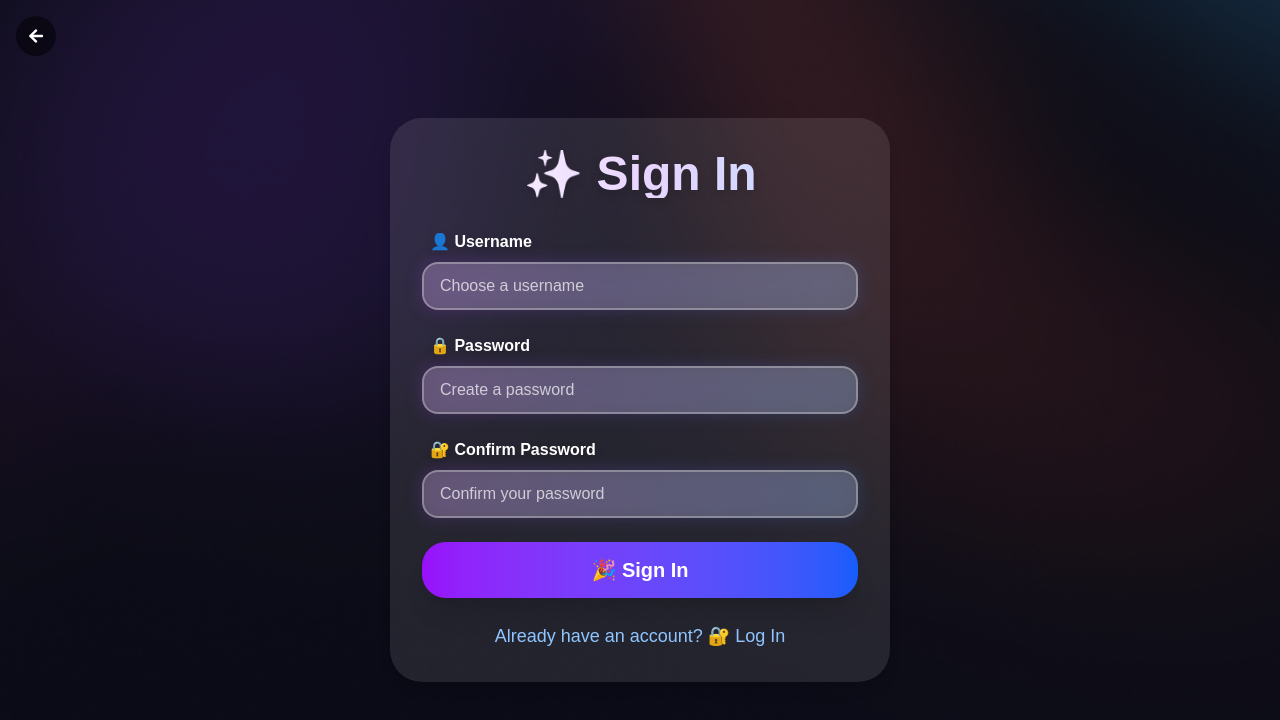
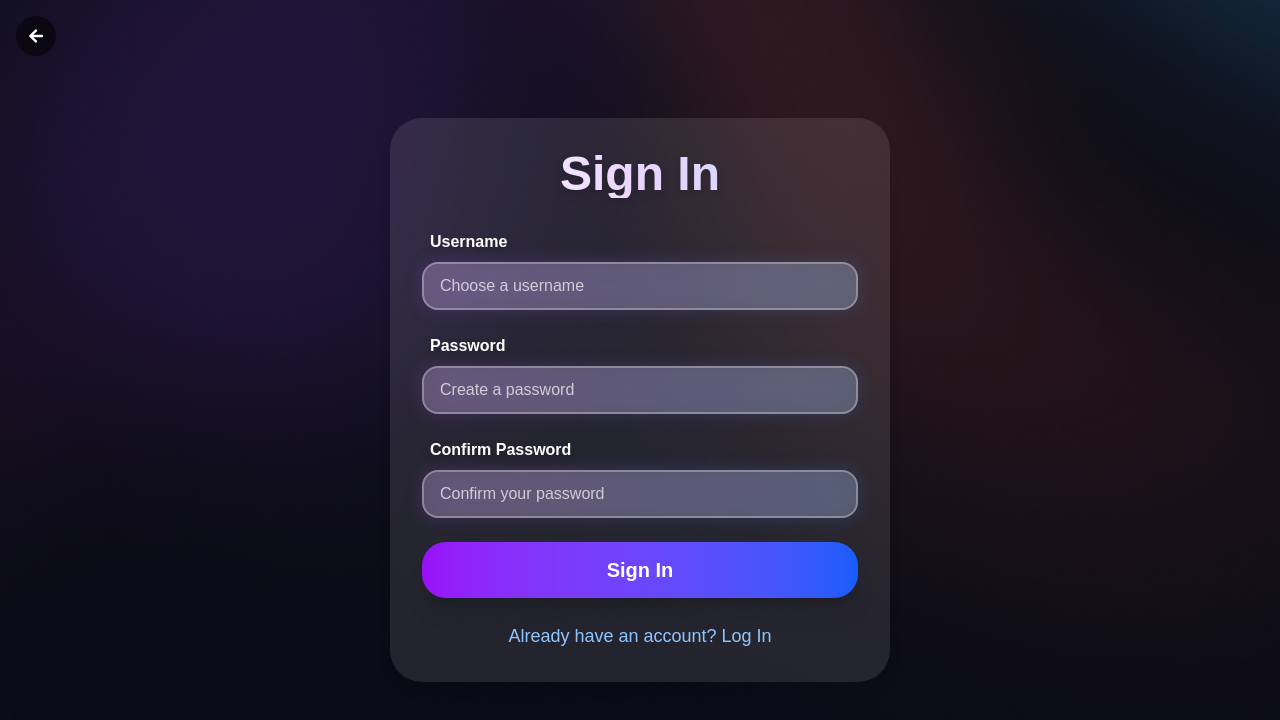
Before and after one commit to hermela1515/circl_project, a Next.js app: page /signin in a window 1280 px wide. Shown: the top 720 px of the page. Built offline with nearby package versions, Linux system fonts and the light colour scheme.

Commit message:
whole update

```diff
--- a/src/app/about/page.jsx
+++ b/src/app/about/page.jsx
@@ -68,8 +68,6 @@ export default function ProfilePage() {
             height={150}
             className="rounded-full object-cover border-4 border-white shadow-xl w-full h-full hover:scale-105 transition-transform duration-300"
           />
-
-          {/* Edit Picture */}
           <label className="absolute -bottom-2 -right-2 bg-purple-500 text-white p-2 sm:p-2.5 rounded-full cursor-pointer hover:bg-purple-600 shadow-lg transition-all duration-300 hover:scale-110">
             <input
               type="file"
@@ -80,13 +78,9 @@ export default function ProfilePage() {
             <span className="text-xs sm:text-sm font-bold">✎</span>
           </label>
         </div>
-
-        {/* Username */}
         <h1 className="text-xl sm:text-2xl md:text-3xl font-extrabold mt-2 text-purple-900 text-center">
           {currentUser.username}
         </h1>
-
-        {/* Bio */}
         <div className="mt-4 text-center w-full z-10">
           {editingBio ? (
             <div className="flex flex-col items-center gap-3 w-full">
--- a/src/app/feed/page.jsx
+++ b/src/app/feed/page.jsx
@@ -145,7 +145,7 @@ export default function FeedPage() {
 
   return (
     <main className="min-h-screen w-full bg-[url('/images/bg.png')] bg-cover bg-center bg-no-repeat">
-      {/* Back Button */}
+
       <button
         onClick={() => router.back()}
         className="absolute top-4 left-4 z-10 bg-black/50 hover:bg-black/70 text-white p-2 sm:p-3 rounded-full transition-all duration-200 hover:scale-105"
--- a/src/app/notfication/page.jsx
+++ b/src/app/notfication/page.jsx
@@ -7,8 +7,6 @@ import { FaArrowLeft } from "react-icons/fa";
 export default function NotificationPage() {
   const [notifications, setNotifications] = useState([]);
   const router = useRouter();
-
-  // Simulate fetching notifications (replace with real API later)
   useEffect(() => {
     const fakeData = [
       { id: 1, text: "Alice liked your post", read: false },
@@ -30,7 +28,7 @@ export default function NotificationPage() {
 
   return (
     <main className="min-h-screen w-full bg-[url('/images/bg.png')] bg-cover bg-center bg-no-repeat relative">
-      {/* Back Button */}
+
       <button
         onClick={() => router.back()}
         className="absolute top-4 left-4 z-20 bg-white/20 backdrop-blur-md hover:bg-white/30 text-white p-2 sm:p-3 rounded-full transition-all duration-300 hover:scale-110 shadow-lg"
@@ -66,8 +64,6 @@ export default function NotificationPage() {
               ))}
             </ul>
           )}
-
-          {/* Clear button */}
           {notifications.length > 0 && (
             <div className="mt-4 sm:mt-6 text-center">
               <button
--- a/src/app/page.js
+++ b/src/app/page.js
@@ -12,14 +12,14 @@ export default function Home() {
   }, []);
 
   const handleContinue = () => {
-    router.push("/login"); // go to login page
+    router.push("/login");
   };
 
   return (
     <main className="h-screen w-full bg-[url('/images/bg.png')] bg-cover bg-center">
-      {/* Overlay with flexbox centering */}
+
       <div className="flex h-full w-full items-center justify-center bg-black/40 relative px-4">
-        {/* Logo + Title wrapper */}
+
         <div className="relative flex flex-col items-center justify-center">
           <img
             src="/images/circle.png"
@@ -35,8 +35,6 @@ export default function Home() {
             Circl
           </h1>
         </div>
-
-        {/* Continue button */}
         <div className="absolute bottom-16 sm:bottom-20 md:bottom-24 left-1/2 transform -translate-x-1/2 w-full flex justify-center">
           <button
             onClick={handleContinue}
--- a/src/app/post/page.jsx
+++ b/src/app/post/page.jsx
@@ -41,7 +41,7 @@ export default function PostPage() {
 
   return (
     <main className="min-h-screen flex justify-center items-center bg-[url('/images/bg.png')] bg-cover bg-center bg-no-repeat p-2 sm:p-4 relative">
-      {/* Back Button */}
+
       <button
         onClick={() => router.back()}
         className="absolute top-4 left-4 z-10 bg-black/50 hover:bg-black/70 text-white p-2 sm:p-3 rounded-full transition-all duration-200 hover:scale-105"
@@ -54,12 +54,9 @@ export default function PostPage() {
         onSubmit={handleSubmit}
         className="bg-white/90 shadow-2xl rounded-xl sm:rounded-2xl p-4 sm:p-6 w-full max-w-sm sm:max-w-md md:max-w-lg backdrop-blur-md"
       >
-        {/* Title */}
         <h1 className="text-xl sm:text-2xl font-bold mb-4 sm:mb-6 text-center text-purple-900 font-serif">
-          ✨ Create a New Post
+          Create a New Post
         </h1>
-
-        {/* Upload section */}
         <label className="block mb-3 sm:mb-4">
           <span className="text-gray-700 font-semibold text-sm sm:text-base">Upload Image</span>
           <input
@@ -73,8 +70,6 @@ export default function PostPage() {
                        hover:file:bg-purple-200"
           />
         </label>
-
-        {/* Image Preview */}
         {image && (
           <div className="mb-3 sm:mb-4">
             <img
@@ -84,22 +79,18 @@ export default function PostPage() {
             />
           </div>
         )}
-
-        {/* Description */}
         <textarea
-          placeholder="📝 Write something about your post..."
+          placeholder=" Write something about your post..."
           value={description}
           onChange={(e) => setDescription(e.target.value)}
           className="w-full border border-gray-300 rounded-lg sm:rounded-xl p-2 sm:p-3 mb-3 sm:mb-4 text-gray-800 focus:ring-2 focus:ring-purple-400 focus:outline-none resize-none text-sm sm:text-base"
           rows="3"
         ></textarea>
-
-        {/* Post Button */}
         <button
           type="submit"
           className="w-full py-2.5 sm:py-3 rounded-lg sm:rounded-xl bg-gradient-to-r from-purple-800 to-purple-500 text-white font-semibold shadow-lg hover:opacity-90 transition text-sm sm:text-base"
         >
-          🚀 Share Post
+          Share Post
         </button>
       </form>
     </main>
--- a/src/app/signin/page.jsx
+++ b/src/app/signin/page.jsx
@@ -23,17 +23,13 @@ export default function SignIn() {
       alert("Passwords do not match");
       return;
     }
-
-    // For now, just log values (replace with API call later)
     console.log("Signing in with:", { username, password });
-
-    // Example: redirect after signup (replace with real logic)
     window.location.href = "/";
   };
 
   return (
     <main className="min-h-screen w-full bg-[url('/images/bg.png')] bg-cover bg-center bg-no-repeat relative">
-      {/* Back Button */}
+
       <button
         onClick={() => router.back()}
         className="absolute top-4 left-4 z-10 bg-black/50 hover:bg-black/70 text-white p-2 sm:p-3 rounded-full transition-all duration-200 hover:scale-105"
@@ -48,12 +44,10 @@ export default function SignIn() {
           className="h-auto w-full max-w-sm sm:max-w-md md:max-w-lg lg:w-[500px] p-4 sm:p-6 md:p-8 bg-white/10 rounded-2xl sm:rounded-3xl md:rounded-4xl shadow-lg"
         >
           <h1 className="text-3xl sm:text-4xl md:text-5xl font-bold bg-gradient-to-r from-white via-purple-200 to-blue-200 bg-clip-text text-transparent text-center mb-6 sm:mb-8 drop-shadow-lg">
-            ✨ Sign In
+            Sign In
           </h1>
-
-          {/* Username */}
           <div className="mb-4 sm:mb-6">
-            <label className="block text-white mb-2 ml-2 text-sm sm:text-base drop-shadow-lg font-semibold">👤 Username</label>
+            <label className="block text-white mb-2 ml-2 text-sm sm:text-base drop-shadow-lg font-semibold"> Username</label>
             <div className="relative group">
               <div className="absolute inset-0 bg-gradient-to-r from-purple-500/20 to-blue-500/20 rounded-xl blur-sm group-hover:blur-md transition-all duration-300"></div>
               <input
@@ -65,10 +59,8 @@ export default function SignIn() {
               />
             </div>
           </div>
-
-          {/* Password */}
           <div className="mb-4 sm:mb-6">
-            <label className="block text-white mb-2 ml-2 text-sm sm:text-base drop-shadow-lg font-semibold">🔒 Password</label>
+            <label className="block text-white mb-2 ml-2 text-sm sm:text-base drop-shadow-lg font-semibold"> Password</label>
             <div className="relative group">
               <div className="absolute inset-0 bg-gradient-to-r from-purple-500/20 to-blue-500/20 rounded-xl blur-sm group-hover:blur-md transition-all duration-300"></div>
               <input
@@ -80,10 +72,8 @@ export default function SignIn() {
               />
             </div>
           </div>
-
-          {/* Confirm Password */}
           <div className="mb-4 sm:mb-6">
-            <label className="block text-white mb-2 ml-2 text-sm sm:text-base drop-shadow-lg font-semibold">🔐 Confirm Password</label>
+            <label className="block text-white mb-2 ml-2 text-sm sm:text-base drop-shadow-lg font-semibold"> Confirm Password</label>
             <div className="relative group">
               <div className="absolute inset-0 bg-gradient-to-r from-purple-500/20 to-blue-500/20 rounded-xl blur-sm group-hover:blur-md transition-all duration-300"></div>
               <input
@@ -95,22 +85,18 @@ export default function SignIn() {
               />
             </div>
           </div>
-
-          {/* Sign In button */}
           <button
             type="submit"
             className="bg-gradient-to-r from-purple-600 to-blue-600 hover:from-purple-700 hover:to-blue-700 w-full h-12 sm:h-14 rounded-2xl sm:rounded-3xl text-lg sm:text-xl text-white font-bold shadow-xl hover:shadow-2xl transform hover:scale-105 transition-all duration-300"
           >
-            🎉 Sign In
+             Sign In
           </button>
-
-          {/* Log In Link */}
           <div className="text-center mt-4 sm:mt-6">
             <Link
               href="/login"
               className="text-blue-300 hover:text-blue-200 hover:underline text-sm sm:text-base md:text-lg transition-colors duration-300"
             >
-              Already have an account? 🔐 Log In
+              Already have an account?  Log In
             </Link>
           </div>
         </form>
```
Also changed, not shown: src/app/login/page.jsx (+1 -14 lines), src/app/profile/page.jsx (+4 -30 lines).
